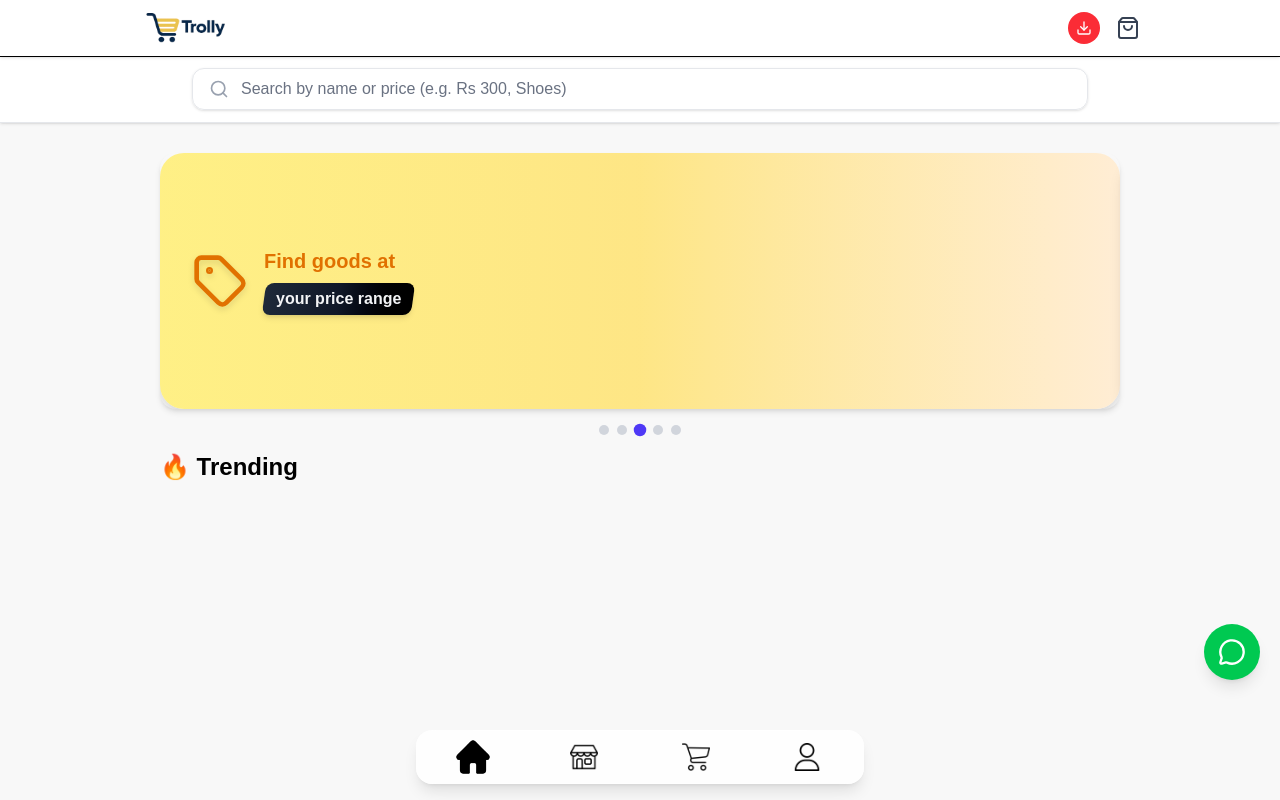
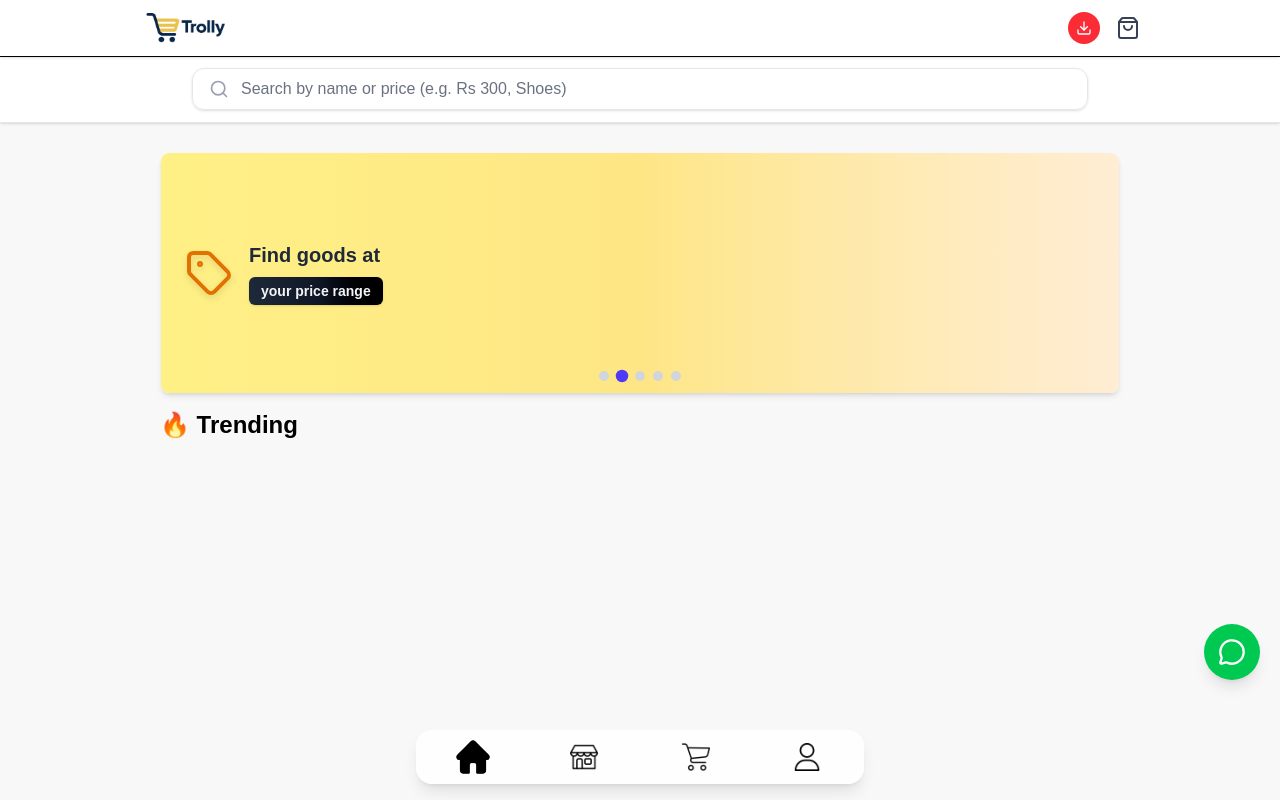
Before and after one commit to veonfeedback-byte/shop-plus-50, a Next.js app in the folder my-app/: page / in a window 1280 px wide. Built offline with nearby package versions, Linux system fonts and the light colour scheme.

Commit message:
Update page.tsx

```diff
--- a/my-app/app/page.tsx
+++ b/my-app/app/page.tsx
@@ -612,30 +612,27 @@ export default function HomePage() {
           </div>
         </div>
 
+        {/* SLIDER */}
         {!searchTriggered && (
-        <div className="w-full relative">
-          <div className="overflow-hidden rounded-2xl shadow-md">
+          <div className="w-full relative px-[1px]">
+            <div className="overflow-hidden rounded-lg shadow-md">
               <div
                 className={`flex ${isTransitioning ? "transition-transform duration-1000 ease-in-out" : ""}`}
                 style={{ transform: `translateX(-${currentSlide * 100}%)` }}
                 onTransitionEnd={handleTransitionEnd}
               >
                 {extendedSlides.map((item, idx) => {
-                // map real index (so cloned slides reuse correct colors)
                   let realIndex: number;
-                if (idx === 0) {
-                  realIndex = sliderItems.length - 1; // last item clone
-                } else if (idx === extendedSlides.length - 1) {
-                  realIndex = 0; // first item clone
-                } else {
-                  realIndex = idx - 1;
-                }
+                  if (idx === 0) realIndex = sliderItems.length - 1;
+                  else if (idx === extendedSlides.length - 1) realIndex = 0;
+                  else realIndex = idx - 1;
 
                   return (
                     <div
                       key={idx}
                       className={`
-                      flex-shrink-0 w-full h-52 sm:h-64 p-8 rounded-3xl shadow-lg flex items-center justify-between
+                        flex-shrink-0 w-full h-48 sm:h-60 p-6 flex items-center justify-between
+                        rounded-lg
                         ${realIndex === 0 ? "bg-gradient-to-r from-amber-200 via-rose-200 to-orange-100" : ""}
                         ${realIndex === 1 ? "bg-gradient-to-r from-yellow-200 via-amber-200 to-orange-100" : ""}
                         ${realIndex === 2 ? "bg-gradient-to-r from-purple-200 via-indigo-200 to-pink-200" : ""}
@@ -643,36 +640,21 @@ export default function HomePage() {
                         ${realIndex === 4 ? "bg-gradient-to-r from-emerald-200 via-green-200 to-teal-100" : ""}
                       `}
                     >
-                    {/* Icon + text remain same */}
+                      {/* ICON + TEXT */}
                       <div className="flex items-center gap-4">
-                      {item.icon === "truck" && <Truck className="w-14 h-14 text-rose-600 drop-shadow-md" />}
-                      {item.icon === "tag" && <Tag className="w-14 h-14 text-amber-600 drop-shadow-md" />}
-                      {item.icon === "shopping-bag" && <ShoppingBag className="w-14 h-14 text-indigo-600 drop-shadow-md" />}
-                      {item.icon === "flame" && <Flame className="w-14 h-14 text-red-600 drop-shadow-md" />}
-                      {item.icon === "credit-card" && <CreditCard className="w-14 h-14 text-green-600 drop-shadow-md" />}
+                        {item.icon === "truck" && <Truck className="w-12 h-12 text-rose-600 drop-shadow-md" />}
+                        {item.icon === "tag" && <Tag className="w-12 h-12 text-amber-600 drop-shadow-md" />}
+                        {item.icon === "shopping-bag" && <ShoppingBag className="w-12 h-12 text-indigo-600 drop-shadow-md" />}
+                        {item.icon === "flame" && <Flame className="w-12 h-12 text-red-600 drop-shadow-md" />}
+                        {item.icon === "credit-card" && <CreditCard className="w-12 h-12 text-green-600 drop-shadow-md" />}
 
                         <div className="flex flex-col">
-                        <span
-                          className={`text-lg sm:text-xl font-extrabold ${
-                            item.icon === "truck"
-                              ? "text-rose-600"
-                              : item.icon === "tag"
-                              ? "text-amber-600"
-                              : item.icon === "shopping-bag"
-                              ? "text-indigo-600"
-                              : item.icon === "flame"
-                              ? "text-red-600"
-                              : "text-green-600"
-                          }`}
-                        >
+                          <span className="text-lg sm:text-xl font-extrabold text-gray-800">
                             {item.text}
                           </span>
-
-                        <span className="mt-2 inline-block px-3 py-1 rounded-lg text-sm sm:text-base font-semibold text-gray-100 shadow-md
-                          bg-gradient-to-r from-gray-800 via-gray-900 to-black
-                          skew-x-[-8deg] transform"
-                        >
-                          <span className="inline-block skew-x-[8deg]">{item.highlight}</span>
+                          <span className="mt-2 inline-block px-3 py-1 rounded-md text-sm font-semibold text-gray-100
+                            bg-gradient-to-r from-gray-800 via-gray-900 to-black shadow">
+                            {item.highlight}
                           </span>
                         </div>
                       </div>
@@ -682,20 +664,21 @@ export default function HomePage() {
               </div>
             </div>
 
-          {/* Small dots for navigation */}
-          <div className="flex justify-center mt-4 gap-2">
+            {/* DOTS inside the slider */}
+            <div className="absolute bottom-3 left-0 right-0 flex justify-center gap-2">
               {sliderItems.map((_, i) => (
                 <button
                   key={i}
-                onClick={() => setCurrentSlide(i)}
+                  onClick={() => setCurrentSlide(i + 1)}
                   className={`h-2.5 w-2.5 rounded-full transition ${
-                  currentSlide === i ? "bg-indigo-600 scale-125" : "bg-gray-300"
+                    currentSlide === i + 1 ? "bg-indigo-600 scale-125" : "bg-gray-300"
                   }`}
                 />
               ))}
             </div>
           </div>
         )}
+
         {/* Search results */}
         {searchTriggered && (debouncedQuery || activeCategory || activeSubcategory) ? (
           <>
@@ -807,8 +790,7 @@ export default function HomePage() {
             ) : (
             <section>
             <h1 className="text-2xl font-semibold">🔥 Trending</h1>
-            <div className="grid grid-cols-2 md:grid-cols-4 gap-3 sm:gap-4 mt-4">
-
+            <div className="grid grid-cols-2 md:grid-cols-4 gap-2 sm:gap-3 mt-4 px-[1px]">
               {homeProducts.slice(0, visibleHome).map((p, idx) => (
                 <ProductCard
                   key={`${p.categorySlug}-${p.subcategorySlug}-${p.id}`}
```
Lines whose indentation alone changed are shown as unchanged.
